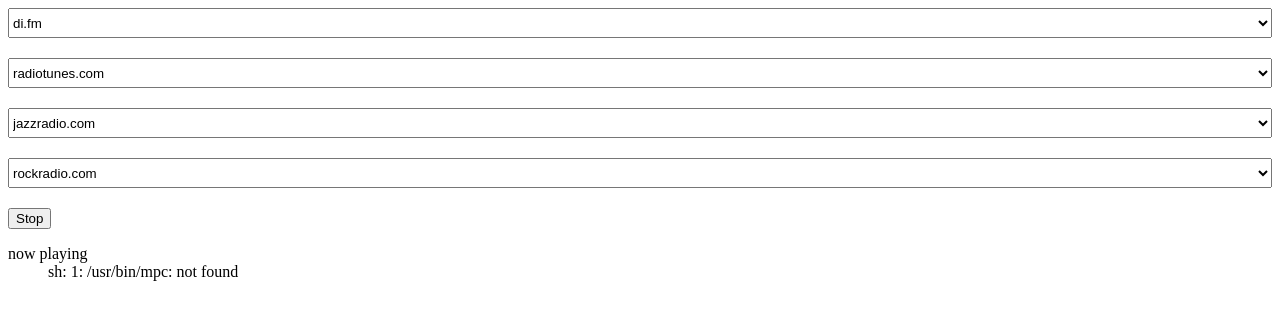
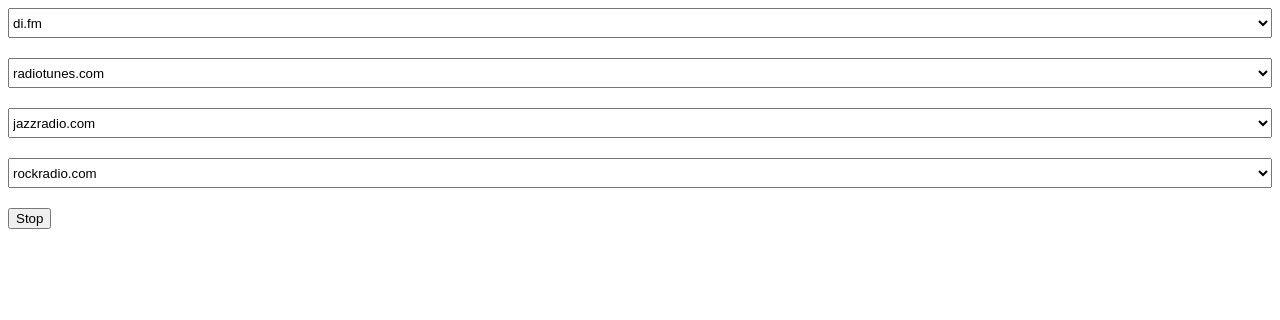
Before and after one commit to mcnesium/wmpc, a PHP site: page / in a window 1280 px wide. Shown: the top 320 px of the page. Run offline with PHP 8.4, Linux system fonts and the light colour scheme.

Commit message:
remove uneccessary code

```diff
--- a/index.php
+++ b/index.php
@@ -1,7 +1,6 @@
 <!DOCTYPE html>
 <meta charset="utf-8" />
 <meta name="viewport" content="width=device-width, initial-scale=1">
-<meta name="robots" content="noindex">
 <title>WMPC</title>
 
 <?php
@@ -39,8 +38,6 @@
 
 <?php
 
-if ( isset($_POST) ) {
-
     foreach ($_POST as $postvar => $value) {
 
         if ($value == 'stop') {
@@ -54,11 +51,6 @@ if ( isset($_POST) ) {
         }
     }
 
-}
-
 ?>
 
-<dl>
-    <dt>now playing</dt>
-    <dd><?php echo shell_exec('/usr/bin/mpc current 2>&1'); ?></dd>
-</dl>
+<p><?php echo shell_exec('mpc current'); ?></p>
```
